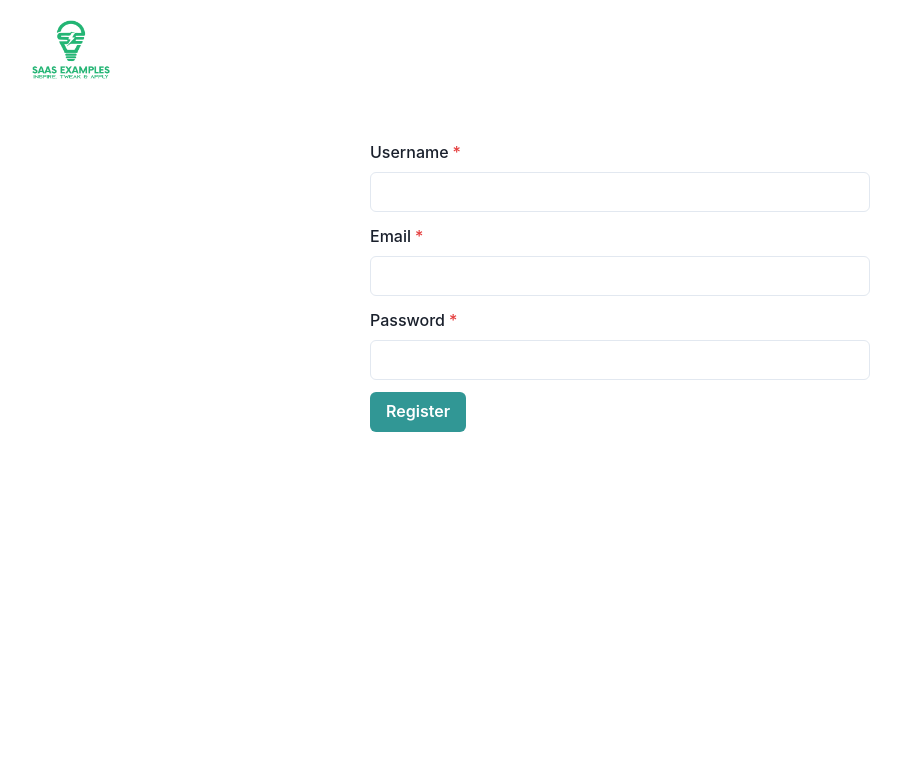
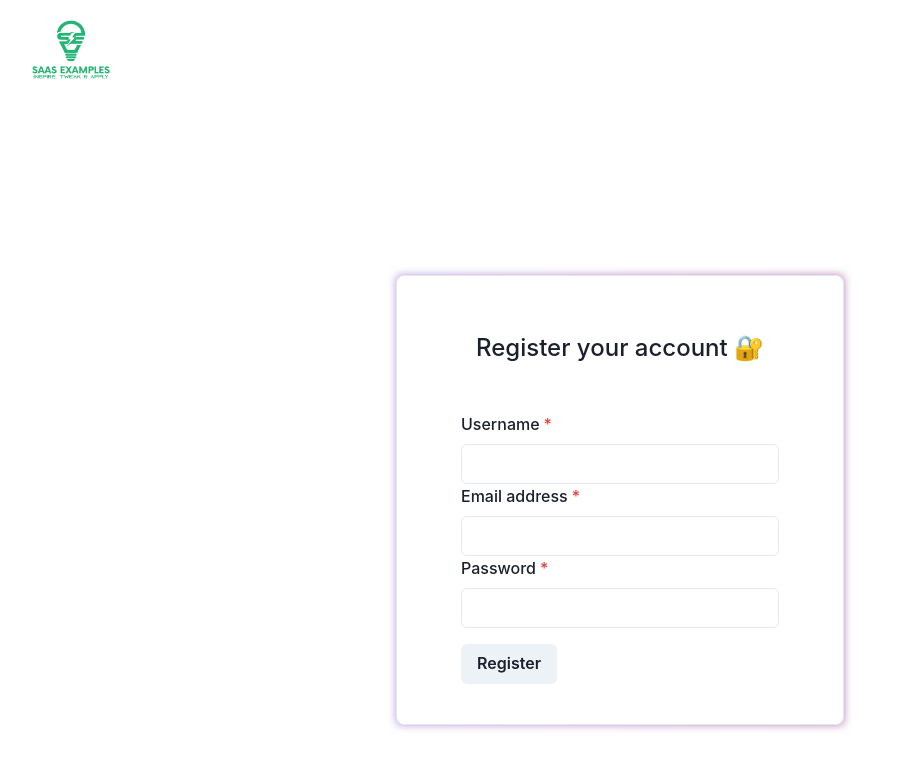
Before and after one commit to Manthanp18/saas-example-demo, a Next.js app: page /register in a window 1280 px wide. Shown: the top 768 px of the page, without its empty margins (20-921 px from the left). Built offline with nearby package versions, Linux system fonts and the light colour scheme; no server answers.

Commit message:
Register page auth completed, improved design, generate error msg according to the type of error.

```diff
--- a/pages/components/RegistrationForm.js
+++ /dev/null
@@ -1,81 +0,0 @@
-import {
-    FormControl,
-    FormLabel,
-    Input,
-    Button,
-    useToast,
-} from '@chakra-ui/react';
-import { useForm } from 'react-hook-form';
-
-export const RegisterForm = () => {
-    const { register, handleSubmit, errors } = useForm();
-    const toast = useToast();
-
-    const onSubmit = async (data) => {
-        try {
-            const response = await fetch('/api/user/register', {
-                method: 'POST',
-                headers: {
-                    'Content-Type': 'application/json',
-                },
-                body: JSON.stringify(data),
-            });
-            const { token } = await response.json();
-            localStorage.setItem('token', token);
-            toast({
-                title: 'Account created.',
-                description: 'We have created your account for you.',
-                status: 'success',
-                duration: 5000,
-                isClosable: true,
-            });
-        } catch (error) {
-            toast({
-                title: 'An error occurred.',
-                description: error.message,
-                status: 'error',
-                duration: 5000,
-                isClosable: true,
-            });
-        }
-    };
-
-    return (
-        <form onSubmit={handleSubmit(onSubmit)}>
-            <FormControl id="username" isRequired>
-                <FormLabel>Username</FormLabel>
-                <Input
-                    type="text"
-                    name="username"
-                    ref={register({ required: true })}
-                />
-                {errors.username && (
-                    <span>This field is required</span>
-                )}
-            </FormControl>
-            <FormControl id="email" isRequired>
-                <FormLabel>Email address</FormLabel>
-                <Input
-                    type="email"
-                    name="email"
-                    ref={register({ required: true })}
-                />
-                {errors.email && <span>This field is required</span>}
-            </FormControl>
-            <FormControl id="password" isRequired>
-                <FormLabel>Password</FormLabel>
-                <Input
-                    type="password"
-                    name="password"
-                    ref={register({ required: true })}
-                />
-                {errors.password && (
-                    <span>This field is required</span>
-                )}
-            </FormControl>
-            <Button type="submit" mt={4}>
-                Register
-            </Button>
-        </form>
-    );
-};
--- a/pages/index.js
+++ b/pages/index.js
@@ -5,7 +5,6 @@ import { useAuth } from "../context/AuthContext";
 import { ToastContainer, toast } from "react-toastify";
 
 import "react-toastify/dist/ReactToastify.css";
-import RegisterForm from "./register";
 
 const Login = () => {
   const router = useRouter();
@@ -114,8 +113,7 @@ const Login = () => {
               Login
             </button>
             <p>
-              Don't have an account?{" "}
-              <RegisterForm />
+              Don't have an account? <NextLink href="/register">SignUp</NextLink>
             </p>
           </div>
         </form>
--- a/pages/register.js
+++ b/pages/register.js
@@ -1,89 +1,140 @@
-import { useState } from "react";
-import { Box, FormControl, FormLabel, Input, Button } from "@chakra-ui/react";
+import React from 'react';
+import {
+    FormControl,
+    FormLabel,
+    Input,
+    Button,
+    useToast,
+} from '@chakra-ui/react';
+import { useForm } from 'react-hook-form';
 import axios from "axios";
-import { useRouter } from "next/router";
+import { ToastContainer, toast } from "react-toastify";
 
-export default function RegisterForm() {
-    const [formData, setFormData] = useState({
-        username: "",
-        email: "",
-        password: "",
-        isAdmin: false
+const Register = () => {
+    const { register, handleSubmit, formState: { errors }, } = useForm({
+        mode: "onChange",
     });
-    const [loading, setLoading] = useState(false);
-    const [error, setError] = useState(null);
-    const router = useRouter();
+    const toast = useToast();
 
-    const handleSubmit = async (event) => {
-        event.preventDefault();
-        setLoading(true);
-        setError(null);
+    const onSubmit = async (data) => {
         try {
-            const response = await axios.post("/api/register", formData);
-            // localStorage.setItem("auth-token", response)
-            router.push("/dashboard")
-            console.log(response.data); // do something with the response
+            const response = await axios.post('/api/register', data);
+            console.log(response)
+            if (response.data.message) {
+                toast({
+                    title: response.data.message,
+                    description: response.data.description,
+                    status: 'error',
+                    duration: 5000,
+                    isClosable: true,
+                });
+            } else {
+                const { token } = await response.data;
+                localStorage.setItem('auth-token', token);
+                toast({
+                    title: 'Account created.',
+                    description: 'We have created your account for you.',
+                    status: 'success',
+                    duration: 3000,
+                    isClosable: true,
+                });
+            }
         } catch (error) {
-            setError(error.response?.data?.message || error.message);
-        } finally {
-            setLoading(false);
+            toast({
+                title: 'An error occurred.',
+                description: error.message,
+                status: 'error',
+                duration: 3000,
+                isClosable: true,
+            });
         }
     };
-
-    const handleChange = (event) => {
-        const { name, value } = event.target;
-        setFormData((prevData) => ({ ...prevData, [name]: value }));
-    };
-
     return (
-        <Box maxWidth="500px" mx="auto" my="10">
-            <form>
-                <FormControl id="username" isRequired mb="3">
+        <div className="h-screen flex ">
+            <div
+                className="w-full max-w-md m-auto bg-white rounded-lg border border-primaryBorder
+                relative
+                before:absolute
+                before:w-full
+                before:h-full
+                before:-z-10
+                before:bg-gradient-to-r
+                before:from-[#ad84d8]
+                before:to-[#ad69a4]
+                before:left-0
+                before:top-0
+                before:blur-[5px] py-10 px-16"
+            >
+                <h1 className="text-2xl font-medium text-primary mt-4 mb-12 text-center">
+                    Register your account 🔐
+                </h1>
+                <ToastContainer
+                    position="top-center"
+                    autoClose={5000}
+                    hideProgressBar={false}
+                    newestOnTop={false}
+                    closeOnClick
+                    rtl={false}
+                    pauseOnFocusLoss
+                    draggable
+                    pauseOnHover
+                />
+                <form onSubmit={handleSubmit(onSubmit)}>
+                    <FormControl id="username" isRequired>
                         <FormLabel>Username</FormLabel>
                         <Input
                             type="text"
                             name="username"
-                        value={formData.username}
-                        onChange={handleChange}
+                            {...register("username", {
+                                required: "This field is required",
+                            })}
                         />
+                        {errors.username && (
+                            <span>This field is required</span>
+                        )}
                     </FormControl>
-
-                <FormControl id="email" isRequired mb="3">
-                    <FormLabel>Email</FormLabel>
+                    <FormControl id="email" isRequired>
+                        <FormLabel>Email address</FormLabel>
                         <Input
                             type="email"
                             name="email"
-                        value={formData.email}
-                        onChange={handleChange}
+                            {...register("email", {
+                                required: "This field is required",
+                                pattern: {
+                                    value:
+                                        /^[a-zA-Z0-9.!#$%&’*+/=?^_`{|}~-]+@[a-zA-Z0-9-]+(?:\.[a-zA-Z0-9-]+)*$/,
+                                    message: "Please Enter a valid Email",
+                                },
+                            })}
                         />
+                        {errors.email && <span>This field is required</span>}
                     </FormControl>
-
-                <FormControl id="password" isRequired mb="3">
+                    <FormControl id="password" isRequired>
                         <FormLabel>Password</FormLabel>
                         <Input
                             type="password"
                             name="password"
-                        value={formData.password}
-                        onChange={handleChange}
+                            {...register("password", {
+                                required: true,
+                                pattern: {
+                                    value:
+                                        /(?=^.{8,}$)((?=.*\d)|(?=.*\W+))(?![.\n])(?=.*[A-Z])(?=.*[a-z]).*$/,
+                                    message:
+                                        "Password must be contain UpperCase, LowerCase, Number/special Charecter and min 8 charecters",
+                                },
+                            })}
                         />
+                        {errors.password && (
+                            <span>This field is required</span>
+                        )}
                     </FormControl>
-
-                {error && (
-                    <Box bg="red.100" p="3" color="red.900" mb="3" borderRadius="md">
-                        {error}
-                    </Box>
-                )}
-
-                <Button
-                    type="submit"
-                    onClick={handleSubmit}
-                    isLoading={loading}
-                    loadingText="Submitting"
-                    colorScheme="teal"
-                >
+                    <Button type="submit" mt={4}>
                         Register
                     </Button>
                 </form>
-        </Box>
-    );
+            </div>
+        </div>
+    )
 }
+
+export default Register
```
Also changed, not shown: modals/user.js (+0 -16 lines), pages/api/register.js (+24 -5 lines). Lines whose indentation alone changed are shown as unchanged.
